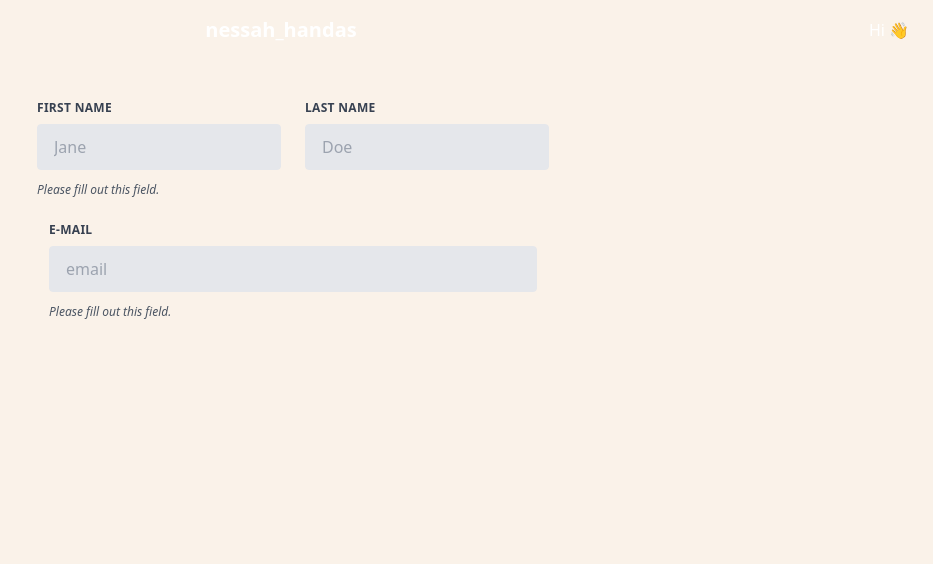
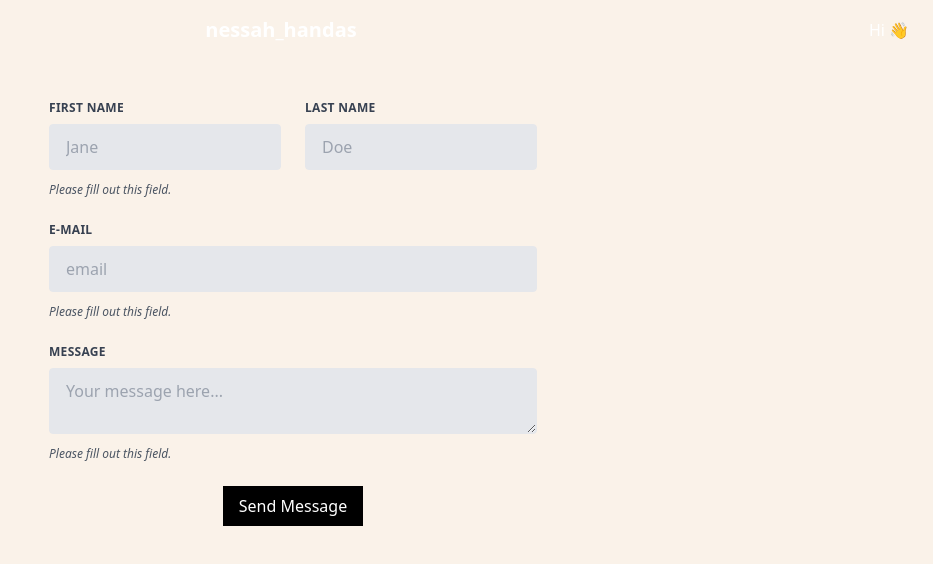
Before and after one commit to Intina47/modelling-portfolio, a Next.js app: page /contact-me in a window 1280 px wide. Shown: the top 564 px of the page, without its empty margins (347-1280 px from the left). Built offline with nearby package versions, Linux system fonts and the light colour scheme.

Commit message:
Refactor ContactMePage form layout and add message field and submit button

```diff
--- a/app/components/ContactMePage.tsx
+++ b/app/components/ContactMePage.tsx
@@ -6,8 +6,8 @@
   <div className="container mx-auto mt-10">
    {/* contact form */}
    <form className="w-full max-w-lg mx-auto">
-    <div className="flex flex-wrap -mx-3 mb-6">
-     <div className="w-full md:w-1/2 px-3 mb-6 md:mb-0">
+    <div className="flex flex-wrap -mx-3 mb-6 mx-auto">
+     <div className="w-full md:w-1/2 px-3 mb-6 md:mb-0 mx-auto">
       <label className="block uppercase tracking-wide text-gray-700 text-xs font-bold mb-2"
        htmlFor="grid-first-name">
                             First Name
@@ -17,7 +17,7 @@
        id="grid-first-name" type="text" placeholder="Jane"/>
       <p className="text-gray-600 text-xs italic">Please fill out this field.</p>
      </div>
-     <div className="w-full md:w-1/2 px-3">
+     <div className="w-full md:w-1/2 px-3 mx-auto">
       <label className="block uppercase tracking-wide text-gray-700 text-xs font-bold mb-2"
        htmlFor="grid-last-name">
                             Last Name
@@ -40,7 +40,31 @@
      </div>
     </div>
     {/* message */}
+    {/* Message */}
+<div className="flex flex-wrap -mx-3 mb-6 mx-auto">
+  <div className="w-full px-3">
+    <label className="block uppercase tracking-wide text-gray-700 text-xs font-bold mb-2" htmlFor="message">
+      Message
+    </label>
+    <textarea
+      className="appearance-none block w-full bg-gray-200 text-gray-700 border border-gray-200 rounded py-3 px-4 mb-3 leading-tight focus:outline-none focus:bg-white"
+      id="message" placeholder="Your message here..."
+    />
+    <p className="text-gray-600 text-xs italic">Please fill out this field.</p>
+  </div>
+</div>
 
+{/* Submit Button */}
+<div className="flex flex-wrap -mx-3 mb-6 mx-auto">
+  <div className="w-full px-3 text-center">
+    <button
+      className="bg-black text-white py-2 px-4 hover:bg-pink-600 hover:text-black focus:outline-none focus:shadow-outline-blue"
+      type="submit"
+    >
+      Send Message
+    </button>
+  </div>
+</div>
    </form>
   </div>
  );
```
